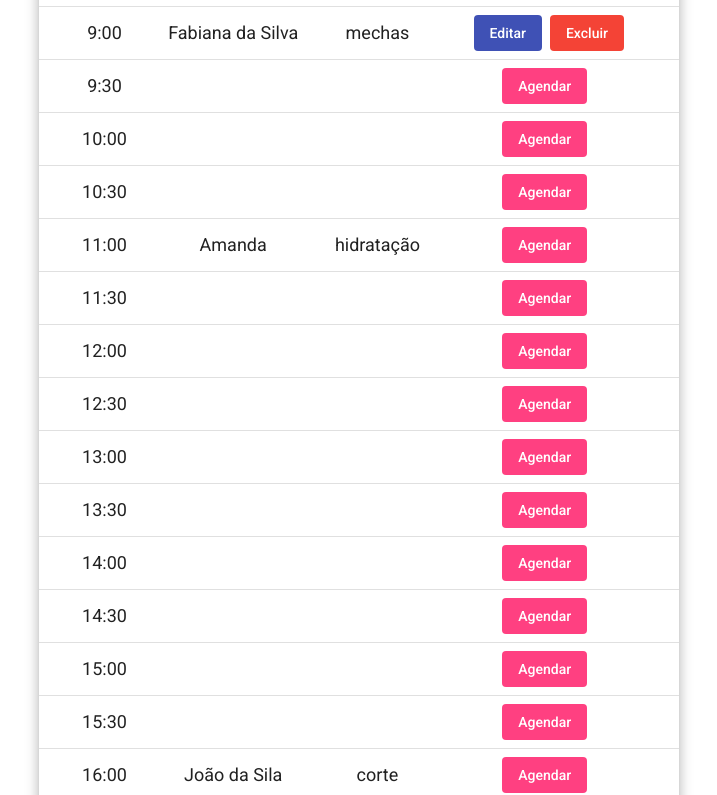
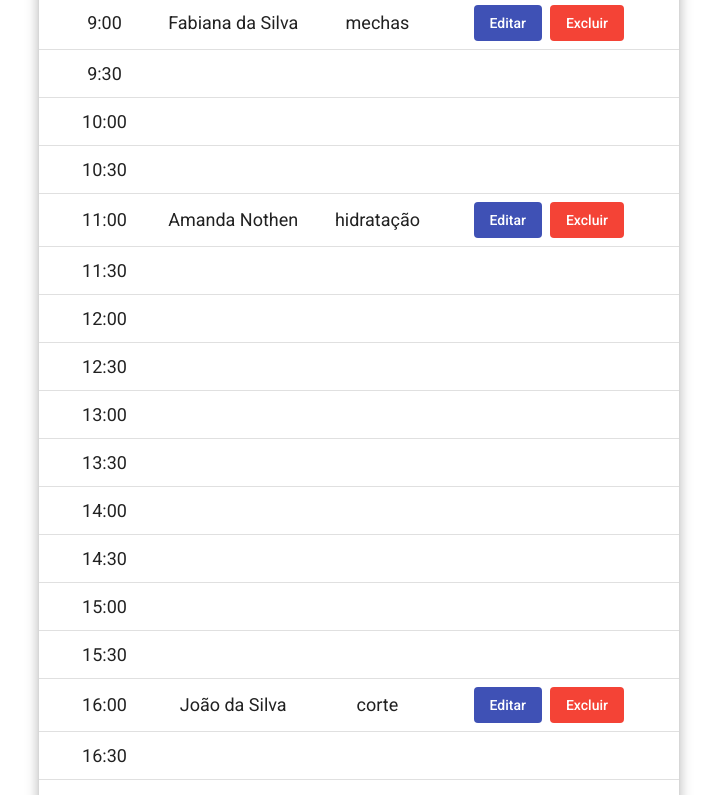
Before and after one commit to NeoJhonn/scheduEase-angular-front-end, an Angular app: page /schedule in a window 1280 px wide. Shown: the part 492-1287 px from the top of the page, without its empty margins (281-998 px from the left). Built offline with nearby package versions, Linux system fonts and the light colour scheme.

Commit message:
Dealing with appointment page logic

```diff
--- a/package.json
+++ b/package.json
@@ -13,6 +13,7 @@
     "@angular/animations": "~13.2.0",
     "@angular/cdk": "^13.3.9",
     "@angular/common": "~13.2.0",
+    "@angular/compiler": "^13.2.6",
     "@angular/core": "~13.2.0",
     "@angular/forms": "~13.2.0",
     "@angular/localize": "~13.2.0",
@@ -29,7 +30,6 @@
   },
   "devDependencies": {
     "@angular-devkit/build-angular": "~13.2.6",
-    "@angular/cli": "~13.2.6",
     "@angular/compiler-cli": "~13.2.0",
     "@types/jasmine": "~3.10.0",
     "@types/node": "^12.11.1",
--- a/src/app/@core/services/employee.service.ts
+++ b/src/app/@core/services/employee.service.ts
@@ -18,8 +18,8 @@ export class EmployeeService {
   }
 
 
-  listEmployees(): Observable<Employee> {
-    return this.http.get<Employee>(`${this.apiUrl}/list-all`);
+  listEmployees(): Observable<Employee[]> {
+    return this.http.get<Employee[]>(`${this.apiUrl}/list-all`);
   }
 
   createEmployee(employee: Employee): void {
--- a/src/app/components/employee/employee.component.ts
+++ b/src/app/components/employee/employee.component.ts
@@ -15,7 +15,7 @@ export class EmployeeComponent implements OnInit {
   displayedColumns: string[] = ['id', 'name', 'role', 'action'];
 
   // Lista de funcionários cadastrados do servidor em produção
-  public employeeList: any;
+  public employeeList: Employee[] = [];
 
 
   constructor(private service: EmployeeService, private router: Router, public dialog: MatDialog) { }
@@ -51,7 +51,7 @@ export class EmployeeComponent implements OnInit {
   }
 
    // Abri caixa de diálogo
-  openDialog(element: any = {}): void {
+  openDialog(element: Employee): void {
     // Pega os atributos do elemento e injeta na caixa de diálogo
     this.dialog.open(DeleteEmployeeDialogComponent, {
 
--- a/src/app/components/employee/employee.module.ts
+++ b/src/app/components/employee/employee.module.ts
@@ -4,7 +4,6 @@ import { EmployeeComponent } from './employee.component';
 import { EmployeeRoutingModule } from './employee.routing.modules';
 import { DesignImportsModule } from 'src/app/shared/design-imports/design-imports.module';
 import { HttpClientModule } from '@angular/common/http';
-import { CreateEmployeeRoutingModule } from './create-employee/create-employee.routing.modules';
 import { DeleteEmployeeDialogModule } from './delete-employee-dialog/delete-employee-dialog.module';
 
 
--- a/src/app/components/schedule/schedule.component.html
+++ b/src/app/components/schedule/schedule.component.html
@@ -26,7 +26,13 @@
   <!-- Name Column -->
   <ng-container matColumnDef="name">
     <th mat-header-cell *matHeaderCellDef class="text-center"> Cliente </th><!-- Percorrendo a lista de horários -->
-    <td mat-cell *matCellDef="let hour" class="text-center" ><span *ngFor="let element of elements"><span *ngIf="hour == element.startTime; break">{{ element.clientName }}</span></span></td>
+    <td mat-cell *matCellDef="let hour" class="text-center" >
+      <span *ngFor="let element of elements">
+        <span *ngIf="hour == element.startTime">
+          {{ element.clientName }}
+        </span>
+      </span>
+    </td>
   </ng-container>
 
   <!-- Weight Column -->
@@ -45,20 +51,15 @@
   <ng-container matColumnDef="action">
     <th mat-header-cell *matHeaderCellDef class="text-center"> Ação </th>
 
-    <span *ngFor="let element of elements">
+
       <td mat-cell *matCellDef="let hour" class="text-center">
-
-        <span *ngIf="hour === element.startTime">
-          <button mat-flat-button color="primary" class="m-lg-2" >Editar</button>
-          <button mat-flat-button color="warn" >Excluir</button>
-        </span>
-
-        <span *ngIf="hour !== element.startTime">
-          <button mat-flat-button color="accent" class="m-lg-2" >Agendar</button>
+        <span *ngFor="let element of elements">
+          <span *ngIf="hour === element.startTime">
+            <button mat-flat-button color="primary" class="m-lg-2" >Editar</button>
+            <button mat-flat-button color="warn" >Excluir</button>
+          </span>
         </span>
       </td>
-    </span>
-
   </ng-container>
 
   <tr mat-header-row *matHeaderRowDef="displayedColumns"></tr>
--- a/src/app/components/schedule/schedule.component.ts
+++ b/src/app/components/schedule/schedule.component.ts
@@ -10,25 +10,25 @@ const ELEMENT_DATA: Schedule[] = [
     serviceBooked: 'mechas',
     appointmentDate: '2023-10-09',
     startTime: '9:00',
-    endTime: 'H_11_30'
+    endTime: '10:30'
   },
   {
     id: 1,
-    clientName: 'João da Sila',
+    clientName: 'João da Silva',
     employeeId: 1,
     serviceBooked: 'corte',
     appointmentDate: '2023-10-09',
     startTime: '16:00',
-    endTime: 'H_11_30'
+    endTime: '17:00'
   },
   {
     id: 1,
-    clientName: 'Amanda',
+    clientName: 'Amanda Nothen',
     employeeId: 1,
     serviceBooked: 'hidratação',
     appointmentDate: '2023-10-09',
     startTime: '11:00',
-    endTime: 'H_11_30'
+    endTime: '11:30'
   }
 
 ];
```
Also changed, not shown: 1 other file (tests, documents, lock files or other folders).
